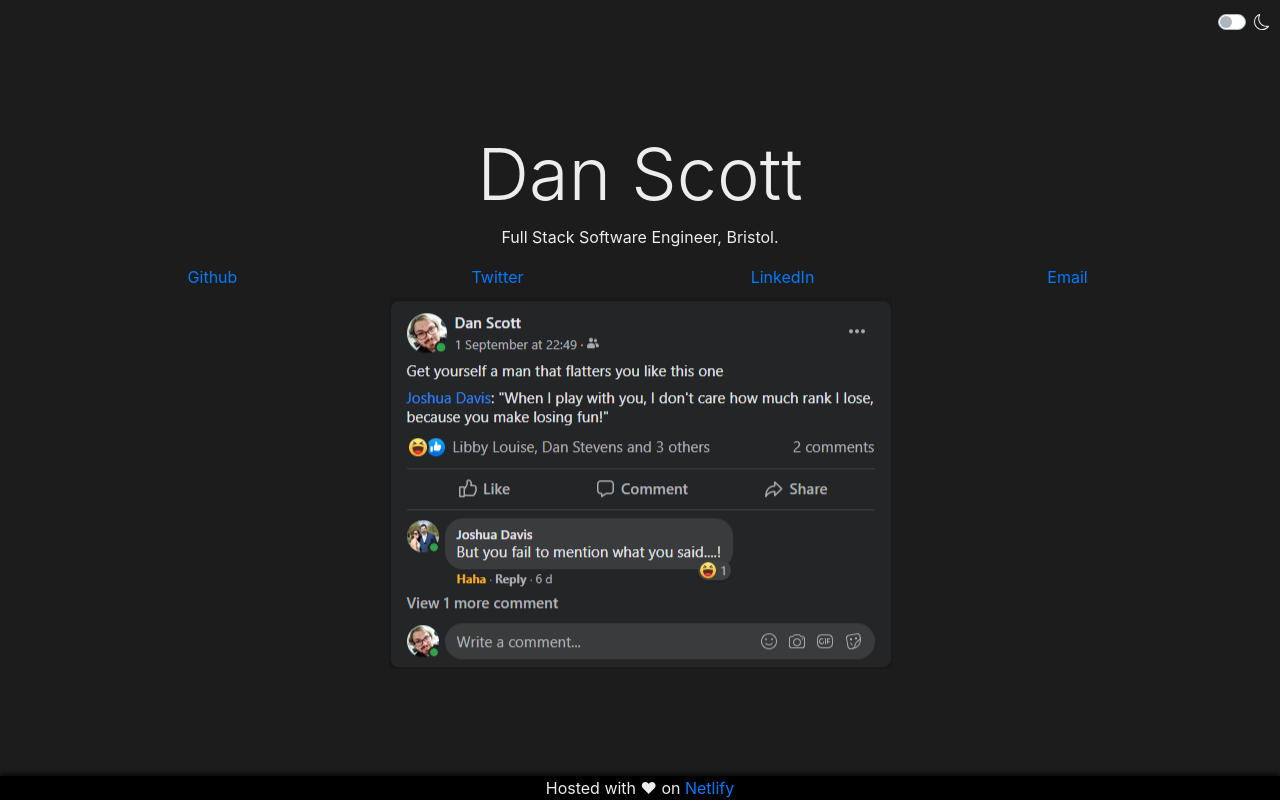
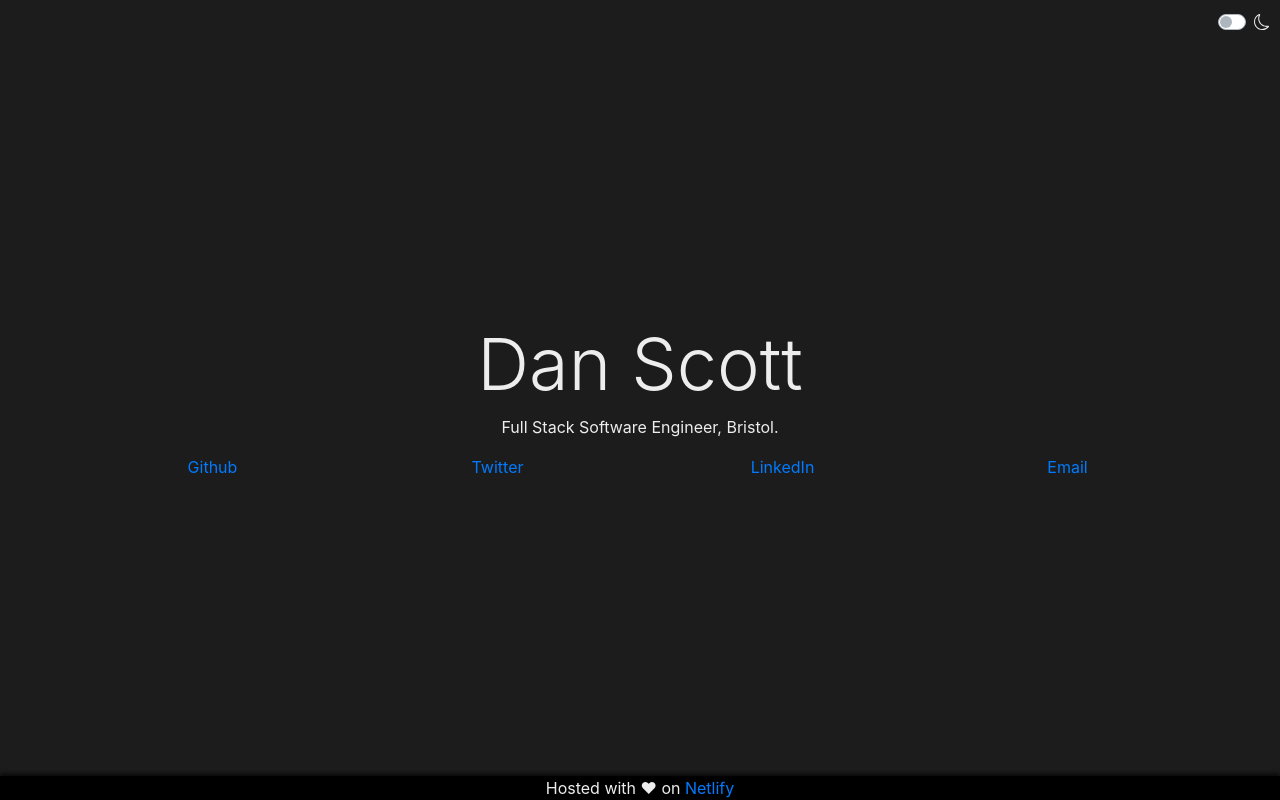
Before and after one commit to iDanScott/dan-scott.dev, a Vue app: page / in a window 1280 px wide. Built offline with nearby package versions, Linux system fonts and the light colour scheme.

Commit message:
removed josh PepeHands

```diff
--- a/src/App.vue
+++ b/src/App.vue
@@ -44,11 +44,6 @@
               </a>
             </b-col>
           </b-row>
-          <b-row class="mt-2">
-            <b-col>
-              <img :src="joshImage" />
-            </b-col>
-          </b-row>
         </b-col>
       </b-row>
     </b-container>
@@ -77,9 +72,6 @@
     },
     backgroundClass() {
       return this.isLightTheme ? 'bg-light' : 'bg-dark'
-    },
-    joshImage() {
-      return this.isLightTheme ? '/images/josh-light.png' : '/images/josh.png'
     }
   },
   methods: {
```
Also changed, not shown: public/images/josh-light.png (deleted), public/images/josh.png (deleted).
